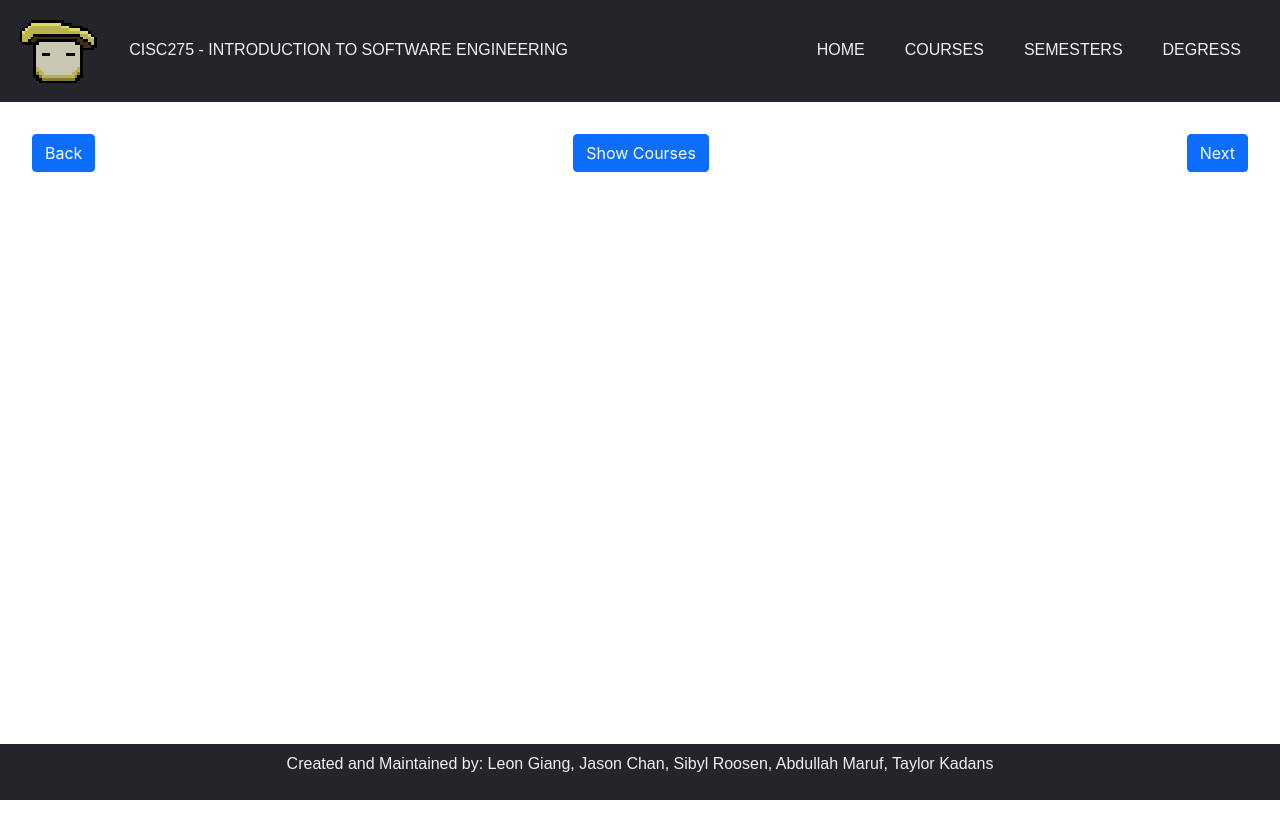
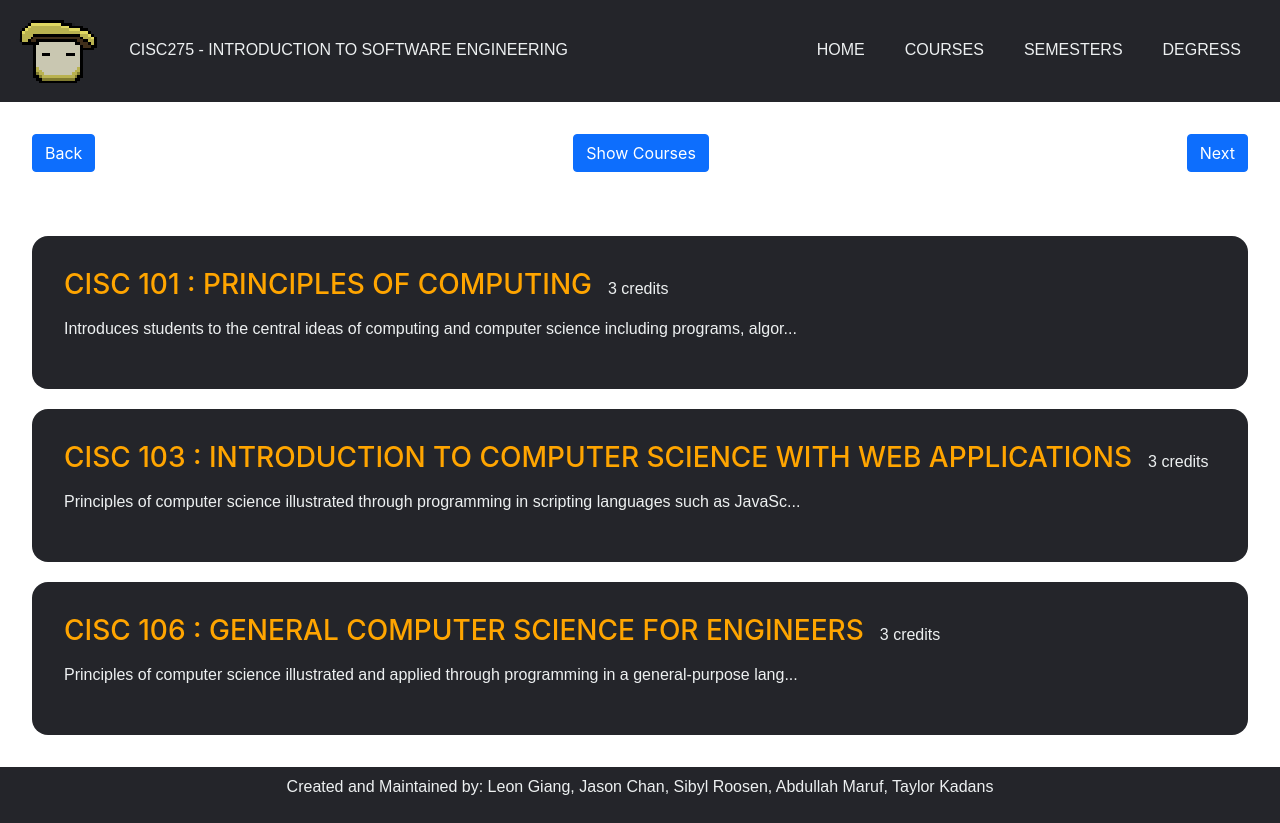
Before and after one commit to CISC275123/Final-Project, a React (Create React App) app: page / in a window 1280 px wide. Before the commit the page ends 800 px from the top, so only its background shows below. Built offline with nearby package versions, Linux system fonts and the light colour scheme.

Commit message:
Changed default display status for courses from false to true.

```diff
--- a/src/App.tsx
+++ b/src/App.tsx
@@ -22,7 +22,7 @@ const COURSES = sample.map(
 
 function App(): JSX.Element {
     const [courses, setCourses] = useState<Course[]>(COURSES);
-    const [display, setDisplay] = useState<boolean>(false);
+    const [display, setDisplay] = useState<boolean>(true);
     const [currIndex, setIndex] = useState<number>(0);
 
     const NUM_COURSES_DISPLAYED = 3;
```
